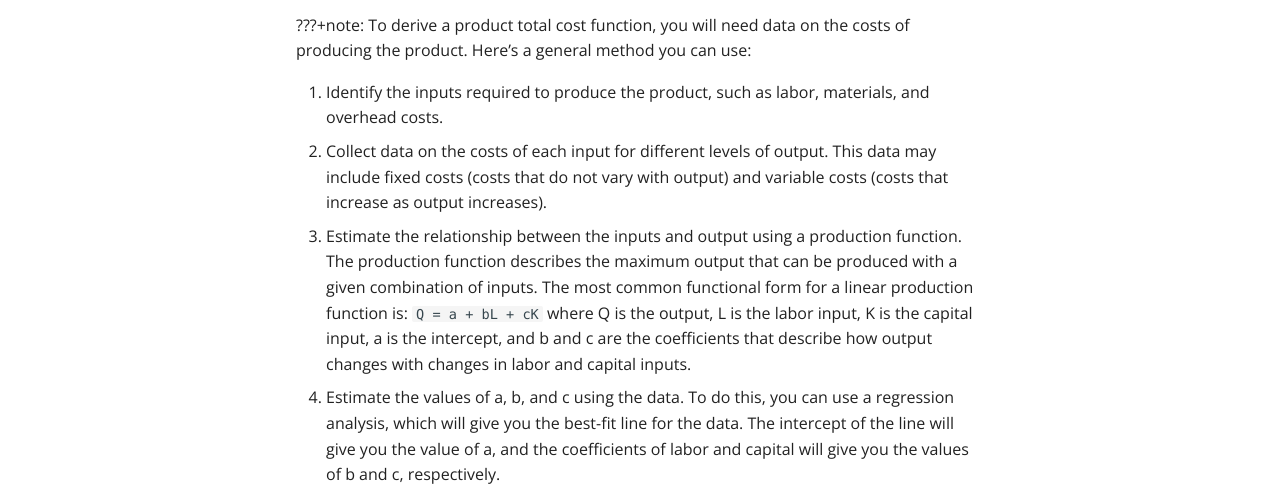
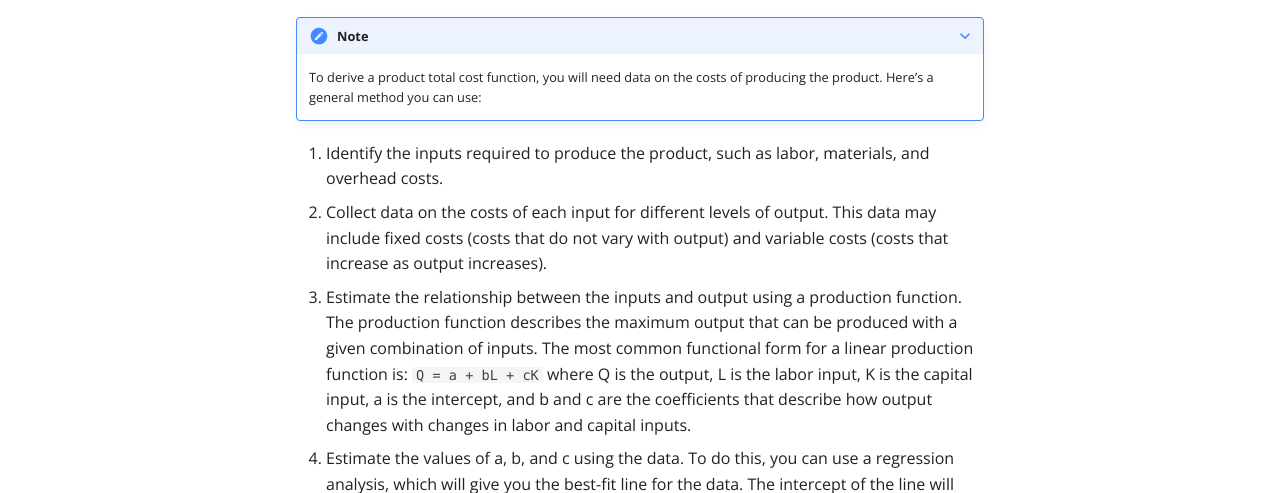
Before and after one commit to NorCalSellers/norcalsellers.github.io, a plain HTML site: page total_cost_function.html in a window 1280 px wide. Shown: the part 266-759 px from the top of the page. Drawn offline with nearby package versions, Linux system fonts and the light colour scheme.

Commit message:
Updating

```diff
--- a/total_cost_function.html
+++ b/total_cost_function.html
@@ -205,8 +205,10 @@
 <article class="md-content__inner md-typeset">
 <h1>Total Cost Function</h1>
 <h2 id="total-cost-function">Total Cost Function<a class="headerlink" href="#total-cost-function" title="Permanent link">¶</a></h2>
-<p>???+note:
-    To derive a product total cost function, you will need data on the costs of producing the product. Here’s a general method you can use:</p>
+<details class="note" open="open">
+<summary>Note</summary>
+<p>To derive a product total cost function, you will need data on the costs of producing the product. Here’s a general method you can use:</p>
+</details>
 <ol>
 <li>Identify the inputs required to produce the product, such as labor, materials, and overhead costs.</li>
 <li>Collect data on the costs of each input for different levels of output. This data may include fixed costs (costs that do not vary with output) and variable costs (costs that increase as output increases).</li>
```
Also changed, not shown: search/search_index.json (+1 -1 lines), 1 other file.
